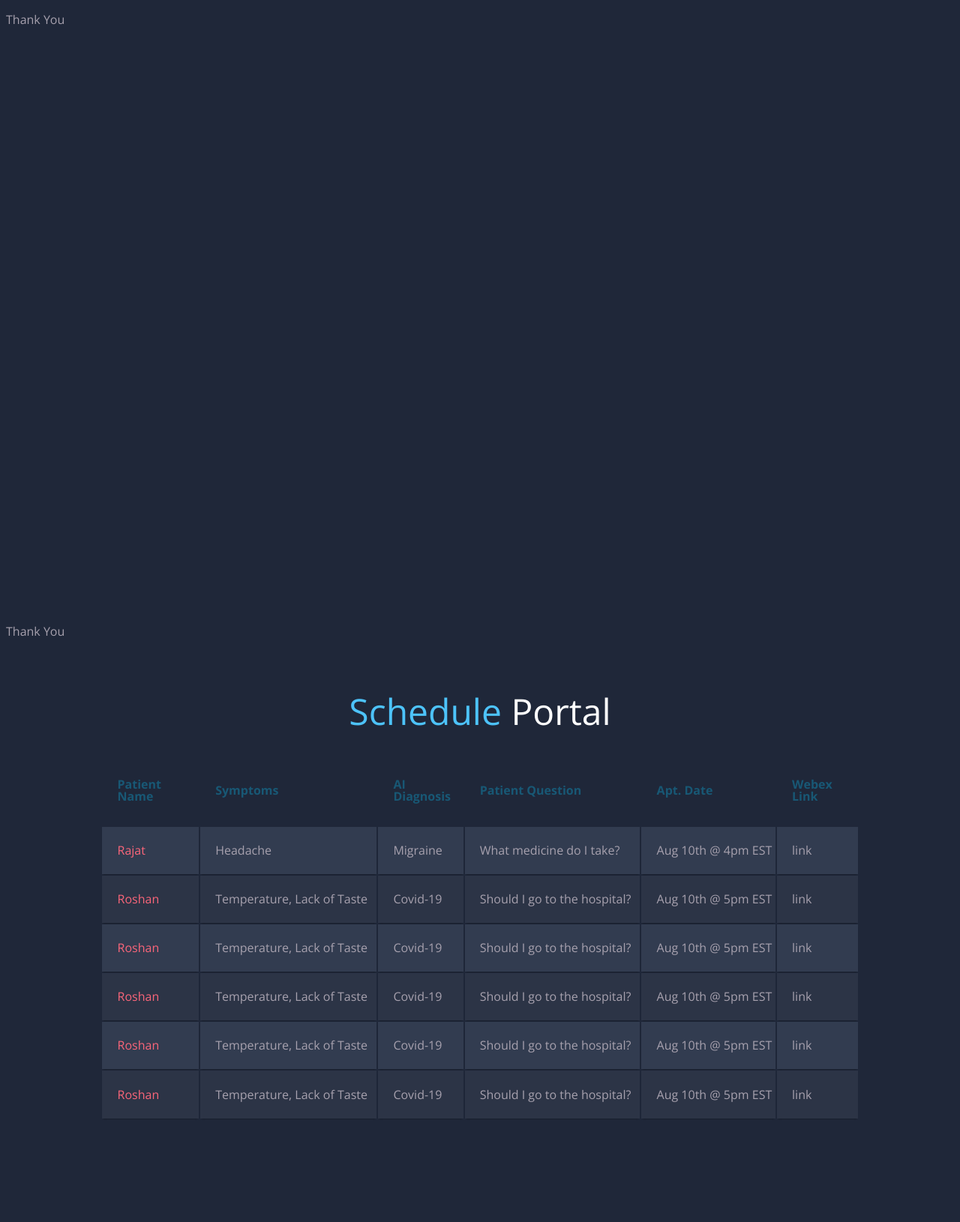
After one commit to RajatDoshi/HackForAfrica, a Flask app: template templates/doctorsPortal.html in a window 1280 px wide. The commit adds this page. Shown: the part 809-2439 px from the top of the page at 75% size. Run offline with Flask 2, Linux system fonts and the light colour scheme; the template is opened without the code that fills it, so the values that code supplies are empty.

Commit message:
incomplete push doctor portal

```diff
--- a/main.py
+++ b/main.py
@@ -23,7 +23,9 @@ auth = firebase.auth()
 db = firebase.database()
 
 from firebase import firebase
-userDatabase = firebase.FirebaseApplication('https://hackforafrica.firebaseio.com/inventoryData')
+userDatabase = firebase.FirebaseApplication('https://hackforafrica.firebaseio.com/userInfo')
+questionBank = firebase.FirebaseApplication('https://hackforafrica.firebaseio.com/questionBank')
+
 
 def idGivenEmail(email):
 	listVersionOfEmail = list(email)
@@ -42,6 +44,47 @@ def home():
 		return render_template('land.html', signInStatus = "Sign Out")
 	else:
 		return render_template('land.html')
+
+
+@app.route("/diagnose", methods=['GET', 'POST'])
+def askQuestions():
+	if request.method == 'GET':
+		if 'user' in session:
+			return render_template('askQuestions.html', signInStatus = "Sign Out")
+		else:
+			return redirect('/')
+	else:
+		searchText = request.form['search']
+
+		questionDict = questionBank.get('/questionBank', idGivenEmail(session['user']))
+
+		if questionDict != None:
+			questionArr = questionDict['Question']
+			questionArr.append(searchText)
+			db.child("questionBank").child(idGivenEmail(session['user'])).set({"Question": questionArr})
+		else:
+			db.child("questionBank").child(idGivenEmail(session['user'])).set({"Question": [searchText]})
+
+		return redirect('/diagnose#questionPage2')
+		# return searchText
+
+#        prod_var = {"Store":prodStore, "Name":prodName, "Price":prodPrice, "Size":prodSize, "Quantity":prodQuantity}
+#        db.child("inventoryData").child(str(prodStore+prodName+prodSize)).set(prod_var)
+
+
+
+
+@app.route("/doctorPortal")
+def doctorsPortal():
+	return render_template('doctorsPortal.html')
+
+@app.route("/schedule")
+def schedule():
+	if 'user' in session:
+		return render_template('schedule.html')
+	else:
+		return redirect('/signUp')
+
 
 @app.route("/signIn", methods=['GET', 'POST'])
 def signIn():
@@ -91,31 +134,5 @@ def signOut():
     del session['user']
     return redirect('/')
 
-@app.route("/askQuestions", methods=['GET', 'POST'])
-def askQuestions():
-	if request.method == 'GET':
-		if 'user' in session:
-			return render_template('askQuestions.html', signInStatus = "Sign Out")
-		else:
-			return render_template('askQuestions.html')
-	else:
-		searchText = request.form['search']
-		return searchText
-
-#        prod_var = {"Store":prodStore, "Name":prodName, "Price":prodPrice, "Size":prodSize, "Quantity":prodQuantity}
-#        db.child("inventoryData").child(str(prodStore+prodName+prodSize)).set(prod_var)
-
-
-@app.route("/doctorPortal")
-def answerQuestions():
-	return render_template('answerQuestions.html')
-
-@app.route("/schedule")
-def schedule():
-	if 'user' in session:
-		return render_template('schedule.html')
-	else:
-		return redirect('/signUp')
-
 if __name__ == "__main__":
 	app.run()
--- /dev/null
+++ b/static/css/doctorsPortal.css
@@ -0,0 +1,135 @@
+@charset "UTF-8";
+@import url(https://fonts.googleapis.com/css?family=Open+Sans:300,400,700);
+
+#initialDoctorPageHeader {
+  background-image: url("https://pbs.twimg.com/media/DfzLvomX4AAp8V3.jpg");
+  background-position: center;
+  background-repeat: no-repeat;
+  background-size: cover;
+
+  opacity: 0.5;
+  height: 100vh;
+}
+}
+
+#TableHeader {
+  height: 100vh;
+  background-size: cover;
+}
+
+#MissionHeader {
+  height: 100vh;
+}
+
+.downButton {
+  margin-left: 50%;
+  padding-top: 80vh;
+  width: 3.75%;
+  height: 5.5%;
+}
+
+body {
+  font-family: 'Open Sans', sans-serif;
+  font-weight: 300;
+  line-height: 1.42em;
+  color:#A7A1AE;
+  background-color:#1F2739;
+}
+
+h1 {
+  font-size:3em;
+  font-weight: 300;
+  line-height:1em;
+  text-align: center;
+  color: #4DC3FA;
+}
+
+h2 {
+  font-size:1em;
+  font-weight: 300;
+  text-align: center;
+  display: block;
+  line-height:1em;
+  padding-bottom: 2em;
+  color: #FB667A;
+}
+
+h2 a {
+  font-weight: 700;
+  text-transform: uppercase;
+  color: #FB667A;
+  text-decoration: none;
+}
+
+.blue { color: #185875; }
+.white { color: white; }
+
+.container th h1 {
+  font-weight: bold;
+  font-size: 1em;
+  text-align: left;
+  color: #185875;
+}
+
+.container td {
+    font-weight: normal;
+    font-size: 1em;
+  -webkit-box-shadow: 0 2px 2px -2px #0E1119;
+     -moz-box-shadow: 0 2px 2px -2px #0E1119;
+          box-shadow: 0 2px 2px -2px #0E1119;
+}
+
+.container {
+    text-align: left;
+    overflow: hidden;
+    width: 80%;
+    margin: 0 auto;
+    display: table;
+    padding: 0 0 8em 0;
+}
+
+.container td, .container th {
+    padding-bottom: 2%;
+    padding-top: 2%;
+    padding-left:2%;
+}
+
+/* Background-color of the odd rows */
+.container tr:nth-child(odd) {
+    background-color: #323C50;
+}
+
+/* Background-color of the even rows */
+.container tr:nth-child(even) {
+    background-color: #2C3446;
+}
+
+.container th {
+    background-color: #1F2739;
+}
+
+.container td:first-child { color: #FB667A; }
+
+.container tr:hover {
+   background-color: #464A52;
+-webkit-box-shadow: 0 6px 6px -6px #0E1119;
+     -moz-box-shadow: 0 6px 6px -6px #0E1119;
+          box-shadow: 0 6px 6px -6px #0E1119;
+}
+
+.container td:hover {
+  background-color: #FFF842;
+  color: #403E10;
+  font-weight: bold;
+  box-shadow: #7F7C21 -1px 1px, #7F7C21 -2px 2px, #7F7C21 -3px 3px, #7F7C21 -4px 4px, #7F7C21 -5px 5px, #7F7C21 -6px 6px;
+  transform: translate3d(6px, -6px, 0);
+  transition-delay: 0s;
+  transition-duration: 0.4s;
+  transition-property: all;
+  transition-timing-function: line;
+}
+
+@media (max-width: 800px) {
+.container td:nth-child(4),
+.container th:nth-child(4) { display: none; }
+}
--- /dev/null
+++ b/templates/doctorsPortal.html
@@ -0,0 +1,96 @@
+<!DOCTYPE html>
+
+<html lang="en">
+	<head>
+		<title>HackForAfrica</title>
+		<meta charset="UTF-8">
+    	<meta name="viewport" content="width=device-width, initial-scale=1.0">
+    	<meta http-equiv="X-UA-Compatible" content="ie=edge">
+		<link rel="stylesheet" href="{{ url_for('static', filename='css/doctorsPortal.css') }}">
+	</head>
+	<body>
+	<header id="initialDoctorPageHeader">
+		<a href="#MissionHeader"><input class="downButton" type="image" src="https://cdn1.iconfinder.com/data/icons/arrows-14/24/Arrow-Down_in_Circle-512.png"/></a>
+
+<!-- 		<p> Thank You </p>
+ -->	</header>
+	<header id="MissionHeader">
+		<p> Thank You </p>
+	</header>
+	<header id="PickerHeader">
+		<p> Thank You </p>
+	</header>
+	<header id="TableHeader">
+		<br>
+		<h1><span class="blue"></span>Schedule<span class="blue"></span> <span class="white">Portal</pan></h1>
+		<table class="container">
+			<div class="tbl-header">
+				<thead>
+					<tr>
+						<th><h1>Patient Name</h1></th>
+						<th><h1>Symptoms</h1></th>
+						<th><h1>AI Diagnosis</h1></th>
+						<th><h1>Patient Question</h1></th>
+						<th><h1>Apt. Date</h1></th>
+						<th><h1>Webex Link</h1></th>
+					</tr>
+				</thead>
+			</div>
+			<div class="tbl-content">
+				<tbody>
+					<tr>
+						<td>Rajat</td>
+						<td>Headache</td>
+						<td>Migraine</td>
+						<td>What medicine do I take?</td>
+						<td>Aug 10th @ 4pm EST</td>
+						<td>link</td>
+					</tr>
+					<tr>
+						<td>Roshan</td>
+						<td>Temperature, Lack of Taste</td>
+						<td>Covid-19</td>
+						<td>Should I go to the hospital?</td>
+						<td>Aug 10th @ 5pm EST</td>
+						<td>link</td>
+					</tr>
+					<tr>
+						<td>Roshan</td>
+						<td>Temperature, Lack of Taste</td>
+						<td>Covid-19</td>
+						<td>Should I go to the hospital?</td>
+						<td>Aug 10th @ 5pm EST</td>
+						<td>link</td>
+					</tr>
+					<tr>
+						<td>Roshan</td>
+						<td>Temperature, Lack of Taste</td>
+						<td>Covid-19</td>
+						<td>Should I go to the hospital?</td>
+						<td>Aug 10th @ 5pm EST</td>
+						<td>link</td>
+					</tr>
+					<tr>
+						<td>Roshan</td>
+						<td>Temperature, Lack of Taste</td>
+						<td>Covid-19</td>
+						<td>Should I go to the hospital?</td>
+						<td>Aug 10th @ 5pm EST</td>
+						<td>link</td>
+					</tr>
+					<tr>
+						<td>Roshan</td>
+						<td>Temperature, Lack of Taste</td>
+						<td>Covid-19</td>
+						<td>Should I go to the hospital?</td>
+						<td>Aug 10th @ 5pm EST</td>
+						<td>link</td>
+					</tr>
+				</tbody>
+			</div>
+		</table>
+	</header>
+
+
+	</body>
+</html>
```
Also changed, not shown: static/css/askQuestions.css (+3 -64 lines), templates/answerQuestions.html (deleted, +0 -15 lines), templates/askQuestions.html (+6 -20 lines), templates/land.html (+5 -4 lines).
